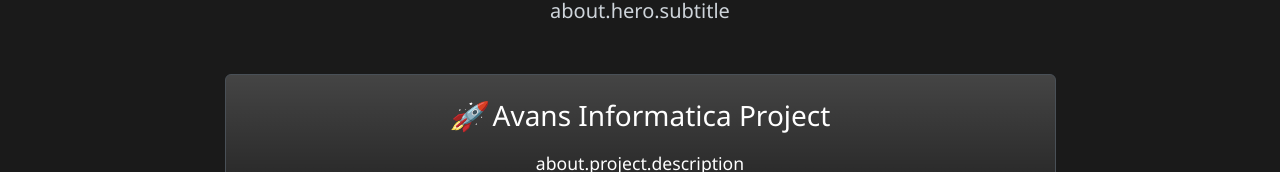
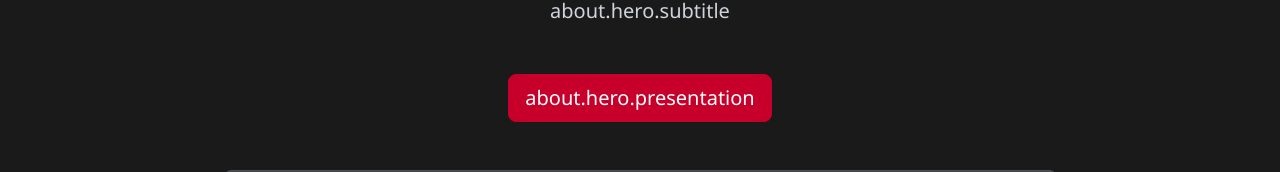
Before and after one commit to oldmartijntje/Avans-2.1-LU1-POC-frontend, a React (Vite) app: page /Avans-2.1-LU1-POC-frontend/about in a window 1280 px wide. Shown: the part 282-454 px from the top of the page. Built offline with nearby package versions, Linux system fonts and the light colour scheme; no server answers.

Commit message:
presentation button

```diff
--- a/src/App.tsx
+++ b/src/App.tsx
@@ -20,6 +20,7 @@
 import FavouriteSubjectsPage from './pages/FavouriteSubjectsPage';
 import NotFound from './pages/NotFound';
 import './App.css'
+import Presentation from "./presentation/Main";
 
 function App() {
     // Clear translation cache when visiting auth pages
@@ -39,6 +40,7 @@
                     {/* Anonymous routes - accessible to everyone */}
                     <Route path="/" element={<Home />} />
                     <Route path="/about" element={<About />} />
+                    <Route path="/presentation" element={<Presentation />} />
 
                     {/* Logout route - accessible to everyone, handles logout and redirect */}
                     <Route path="/logout" element={<Logout />} />
--- a/src/pages/About.tsx
+++ b/src/pages/About.tsx
@@ -1,12 +1,14 @@
 import React, { useMemo } from 'react';
-import { Container, Row, Col, Card, Badge, Accordion } from 'react-bootstrap';
+import { Container, Row, Col, Card, Badge, Accordion, Button } from 'react-bootstrap';
 import { useTranslations } from '../hooks/useTranslations';
+import { Link } from 'react-router-dom';
 
 const About: React.FC = () => {
     const translationKeys = useMemo(() => [
         'about.hero.title',
         'about.hero.electiveHub',
         'about.hero.subtitle',
+        'about.hero.presentation',
         'about.project.description',
         'about.epics.title',
         'about.epic1.title',
@@ -158,6 +160,12 @@
                         </p>
                     </div>
 
+                    <div className="d-flex flex-column flex-sm-row gap-2 m-5 justify-content-center">
+                        <Link to="/presentation" className="text-decoration-none">
+                            <Button variant="primary" size="lg">{t('about.hero.presentation')}</Button>
+                        </Link>
+                    </div>
+
                     {/* Project Description */}
                     <Card className="bg-gradient border-0 mb-5" style={{ background: 'linear-gradient(135deg, #667eea 0%, #764ba2 100%)' }}>
                         <Card.Body className="p-4">
--- /dev/null
+++ b/src/presentation/Main.tsx
@@ -0,0 +1,21 @@
+import React, { useMemo } from 'react';
+import { Container, Row, Col, Card, Badge, Accordion } from 'react-bootstrap';
+import { useTranslations } from '../hooks/useTranslations';
+
+const Presentation: React.FC = () => {
+    const translationKeys = useMemo(() => [
+
+    ], []);
+
+    const { t } = useTranslations({
+        keys: translationKeys
+    });
+
+    return (
+        <Container className="py-4">
+
+        </Container>
+    );
+};
+
+export default Presentation;
```
